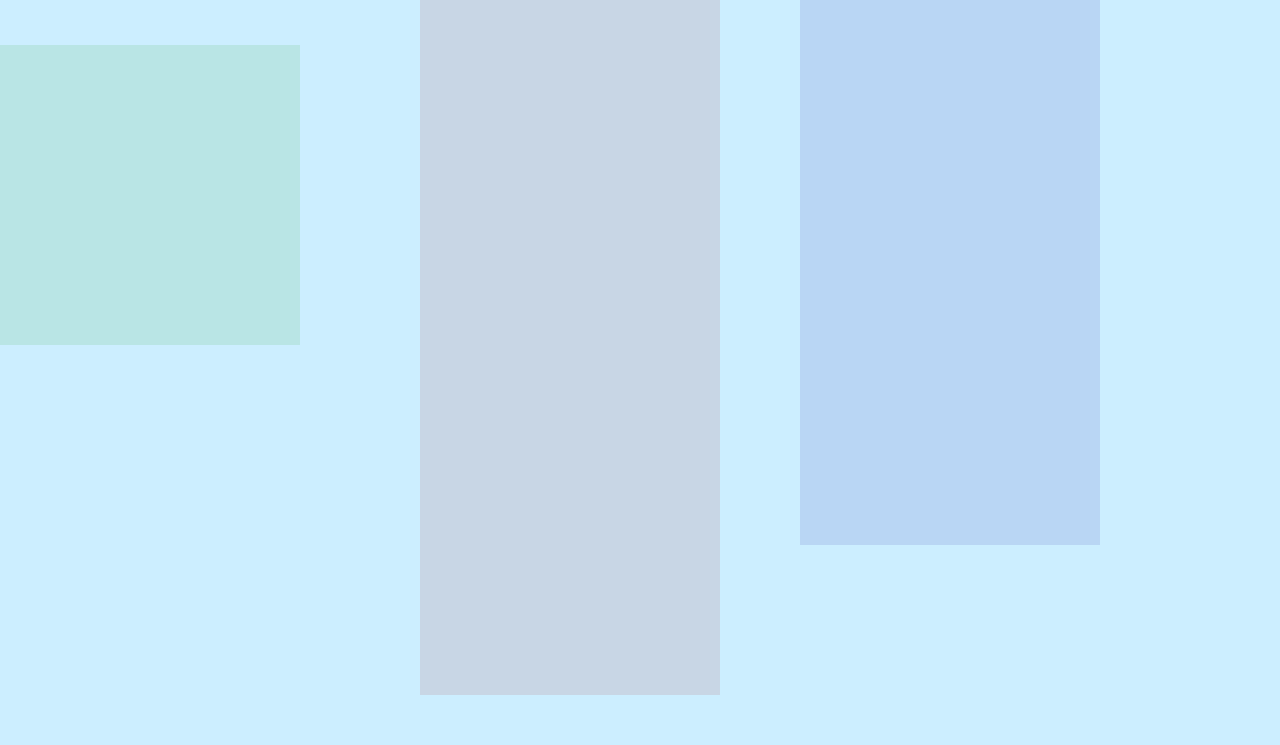
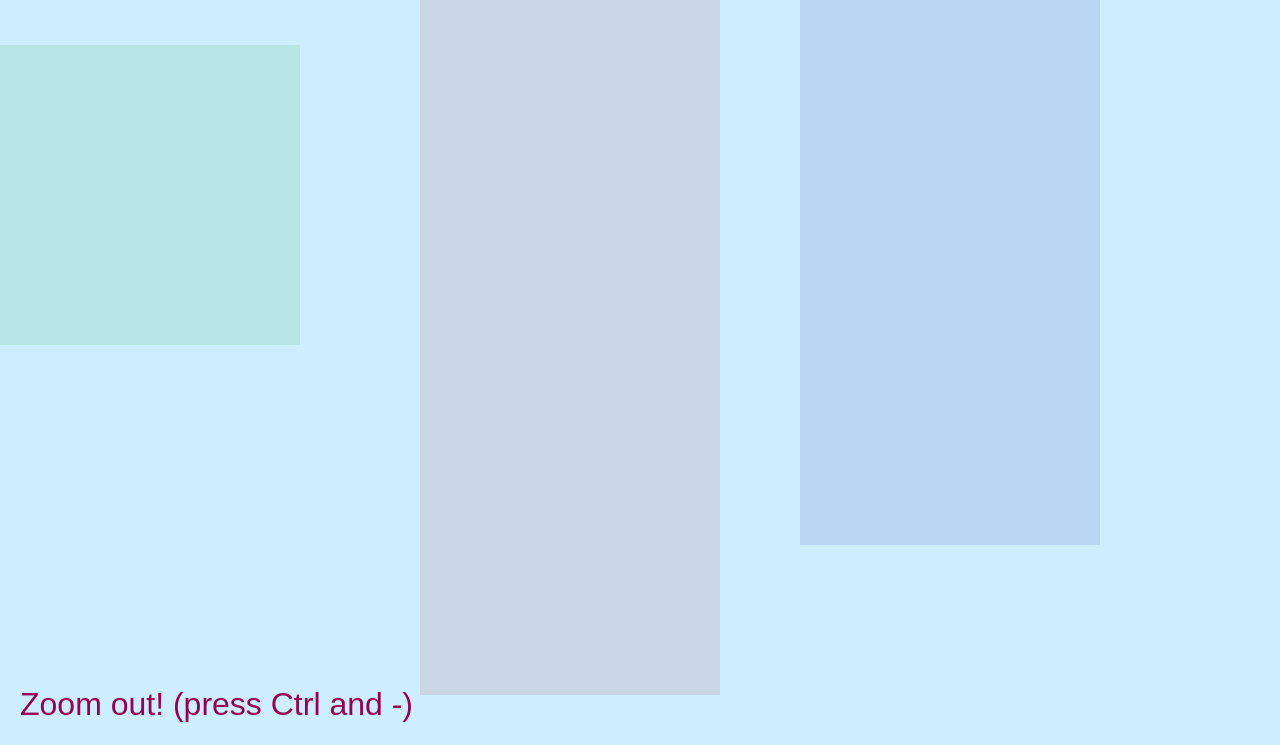
Before and after one commit to BalaM314/physics-ts, a website with bundled scripts: page index.html in a window 1280 px wide. Shown: the part 55-800 px from the top of the page. Built offline with nearby package versions, Linux system fonts and the light colour scheme.

Commit message:
zoom warning, fix white flash

```diff
--- a/index.html
+++ b/index.html
@@ -10,6 +10,7 @@
       height: 100vh;
       margin: 0;
       overflow: hidden;
+      background-color: #CCEEFF;
     }
     #toolbar-container {
       position: absolute;
--- a/src/ui.ts
+++ b/src/ui.ts
@@ -44,9 +44,13 @@ window.addEventListener("keydown", e => {
   setCanvasSize();
   Time.update();
   if(!paused){
-    ctx.fillStyle = `#cceeFF`;
+    ctx.fillStyle = `#CCEEFF`;
     ctx.fillRect(0, 0, innerWidth, innerHeight);
     updatePhysics(ctx);
   }
+  ctx.font = '32px sans-serif';
+  ctx.fillStyle = '#905';
+  ctx.textAlign = 'left';
+  if(innerWidth < 1700) ctx.fillText('Zoom out! (press Ctrl and -)', 20, innerHeight - 30);
   requestAnimationFrame(loop);
 })();
```
Also changed, not shown: build/ui.js.
